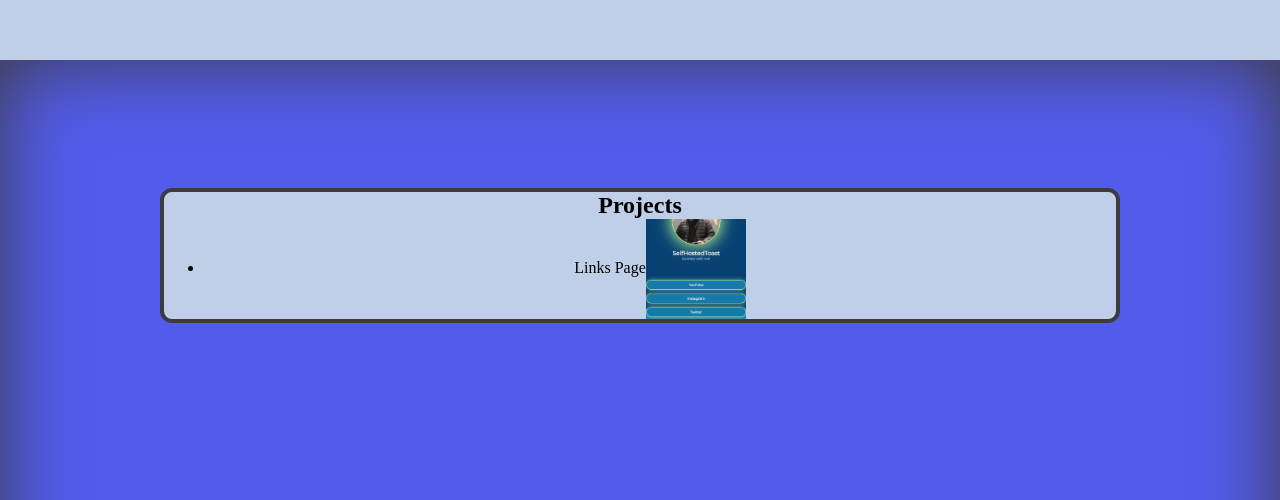
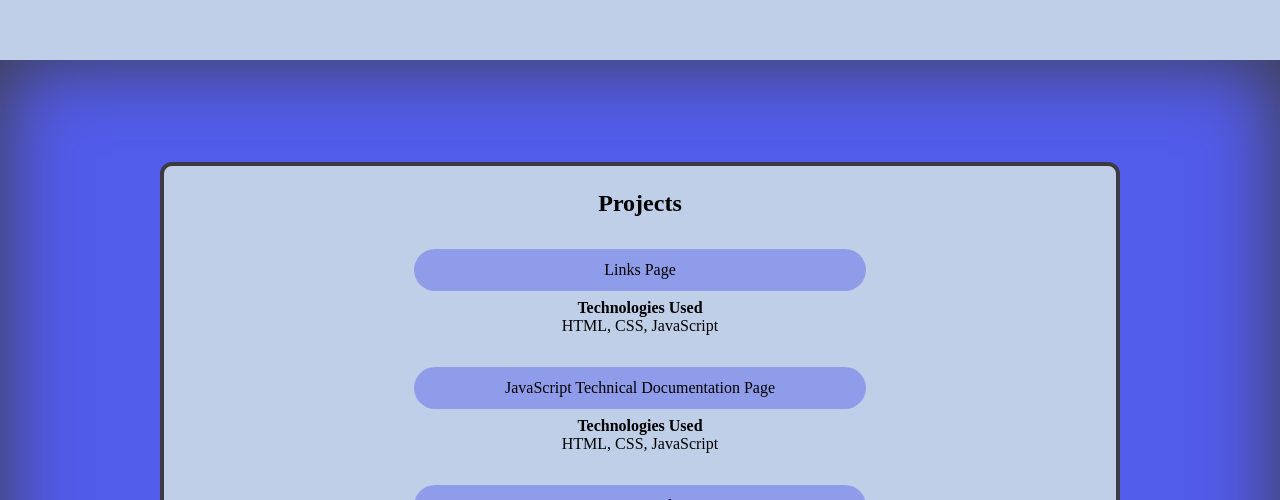
Before and after one commit to SelfHostedToast/devPortfolio, a plain HTML site: page index.html in a window 1280 px wide. Shown: the part 2300-2800 px from the top of the page. Drawn offline with Linux system fonts and the light colour scheme.

Commit message:
added projects section

```diff
--- a/index.html
+++ b/index.html
@@ -69,8 +69,26 @@
     <div class="projects-container">
       <div class="projects-card">
         <h2 id="project-header">Projects</h2>
-        <ul id="project-list">
-          <li>Links Page<img id="links-img" src="./img/links.png" /></li>
+        <ul style="list-style-type: none" class="project-list">
+          <a target="_blank" href="https://links.selfhostedtoast.com">
+            <li>Links Page</li></a
+          >
+          <h4>Technologies Used</h4>
+          <p>HTML, CSS, JavaScript</p>
+          <a href="https://selfhostedtoast.github.io/jsTechDoc/">
+            <li>JavaScript Technical Documentation Page</li></a
+          >
+          <h4>Technologies Used</h4>
+          <p>HTML, CSS, JavaScript</p>
+          <li>JavaScript Password Generator</li>
+          <h4>Technologies Used</h4>
+          <p>HTML, CSS, JavaScript</p>
+          <li>Aliens: an interactive RPG</li>
+          <h4>Technologies Used</h4>
+          <p>Python, Replit</p>
+          <li>Python Password Generator</li>
+          <h4>Technologies Used</h4>
+          <p>Python, Replit</p>
         </ul>
       </div>
     </div>
--- a/style.css
+++ b/style.css
@@ -106,12 +106,13 @@ html {
   padding-left: 0;
 }
 .projects-container {
-  padding-top: 10%;
+  padding-top: 8%;
   box-shadow: inset 0 0 80px #3d3b40;
   height: 800px;
   background-color: #525ceb;
 }
 .projects-card {
+  padding: 24px;
   border-radius: 12px;
   background-color: #bfcfe7;
   width: 75%;
@@ -120,11 +121,30 @@ html {
   border: #3d3b40 4px solid;
 }
 .project-list {
-  list-style-type: none;
+  padding-bottom: 24px;
+  display: block;
+  padding-left: 0;
 }
-#links-img {
-  vertical-align: middle;
-  object-fit: cover;
-  height: 100px;
-  width: 100px;
+.project-list li {
+  padding: 12px;
+  border-radius: 24px;
+  margin: 0 auto;
+  width: 50%;
+  background-color: #525ceb70;
+  margin-top: 32px;
+  margin-bottom: 8px;
 }
+.project-list li:hover {
+  color: white;
+  background-color: #3d3b40;
+}
+
+a {
+  color: black;
+  text-decoration: none;
+}
+#navbar a:hover {
+  font-size: 1.2rem;
+  padding: 8px;
+  color: white;
+}
```
